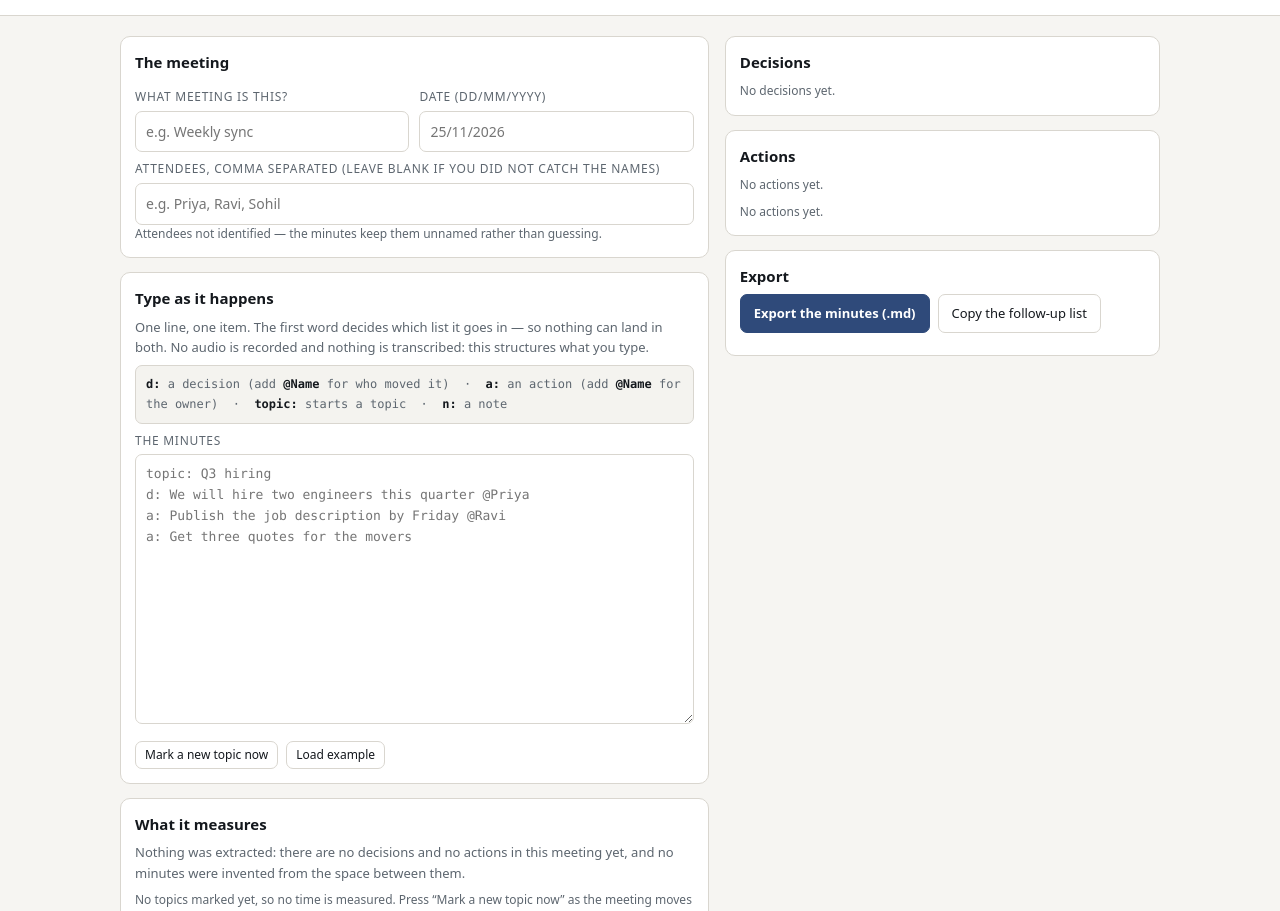
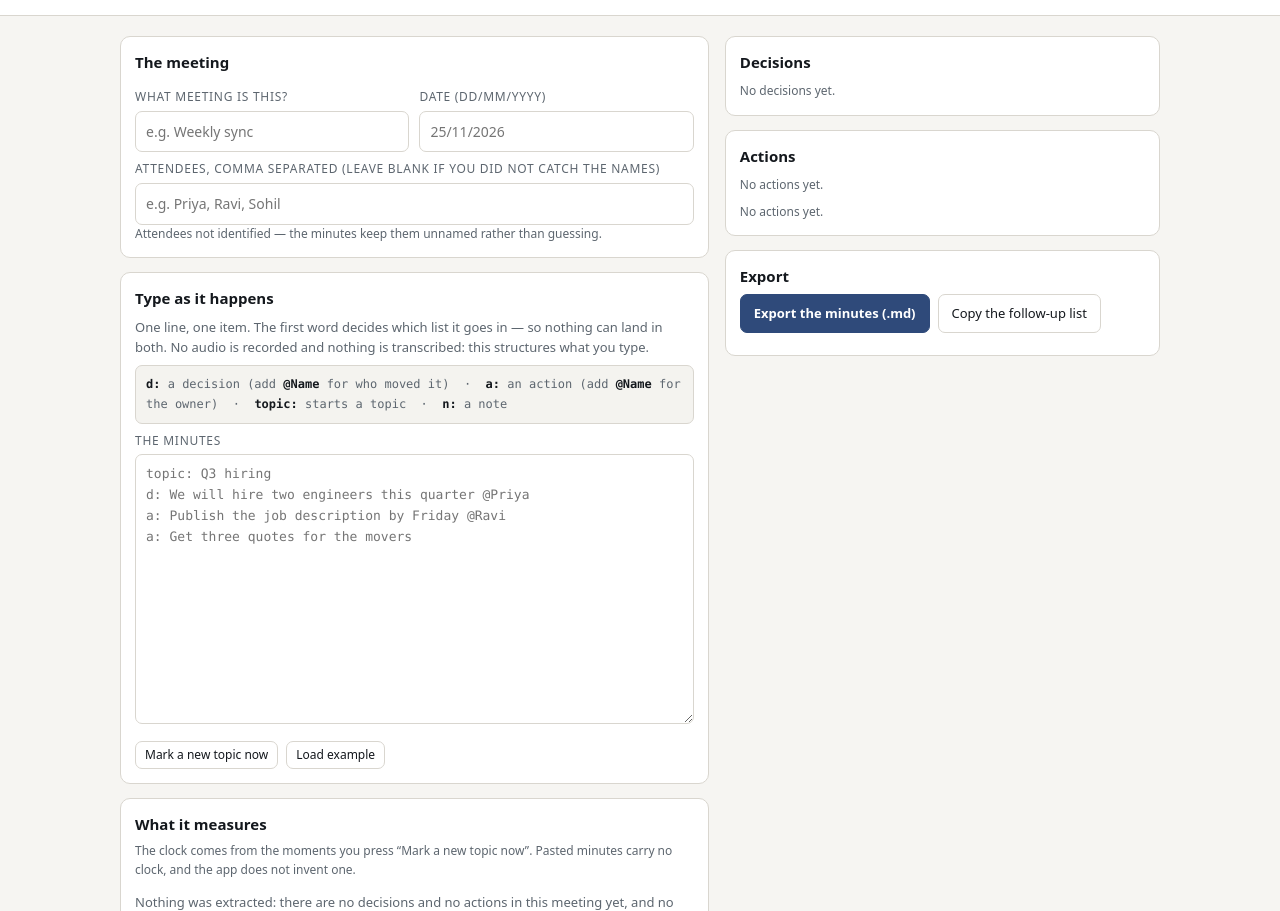
Before and after one commit to drsamonline/app-minutes, a website: page docs/play/index.html in a window 1280 px wide. Shown: the part 41-952 px from the top of the page. Drawn offline with Linux system fonts and the light colour scheme.

Commit message:
docs: say on the page where the topic clock comes from
The honest limit belongs next to the table it affects, not only in the README. This is also the push
that triggers the build: a workflow added in the branch-creating push does not fire for that push.

```diff
--- a/docs/play/index.html
+++ b/docs/play/index.html
@@ -103,6 +103,8 @@
 
     <section class="card">
       <h2>What it measures</h2>
+      <p class="hint" style="margin-top:0">The clock comes from the moments you press “Mark a new topic now”. Pasted minutes carry no
+        clock, and the app does not invent one.</p>
       <p class="claim" id="autopsySays"></p>
       <table id="topicTable" hidden><thead><tr><th>Topic</th><th>Minutes</th><th>Decisions</th><th>Actions</th></tr></thead><tbody></tbody></table>
       <div class="hint" id="topicNote" style="margin-top:8px"></div>
```
